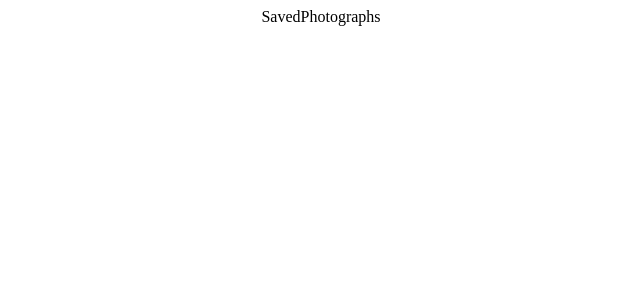
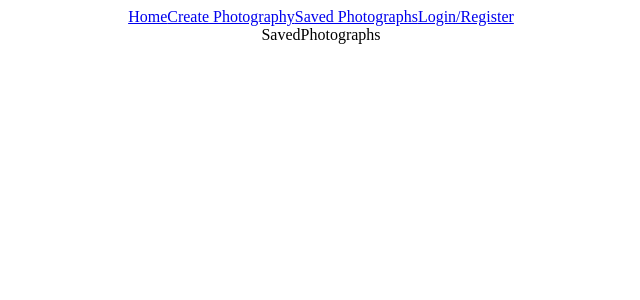
Before and after one commit to AntoniyaNacheva/nature-photography, a React (Create React App) app in the folder client/: page /saved-photographs in a window 1280 px wide. Shown: the top 300 px of the page, without its empty margins (319-959 px from the left). Built offline with nearby package versions, Linux system fonts and the light colour scheme.

Commit message:
Creating the navbar

```diff
--- a/client/src/App.js
+++ b/client/src/App.js
@@ -4,11 +4,13 @@
 import { Auth } from './pages/auth';
 import { CreatePhotography } from './pages/createPhotography';
 import { SavedPhotographs } from './pages/savedPhotographs';
+import { Navbar } from './components/navbar';
 
 function App() {
   return (
     <div className="App">
       <Router>
+        <Navbar />
         <Routes>
           <Route path="/" element={<Home />} />
           <Route path="/auth" element={<Auth />} />
--- /dev/null
+++ b/client/src/components/navbar.js
@@ -0,0 +1,12 @@
+import { Link } from 'react-router-dom';
+
+export const Navbar = () => {
+	return (
+		<div className="navbar">
+			<Link to="/">Home</Link>
+			<Link to="/create-photography">Create Photography</Link>
+			<Link to="/saved-photographs">Saved Photographs</Link>
+			<Link to="/auth">Login/Register</Link>
+		</div>
+	);
+};
```
